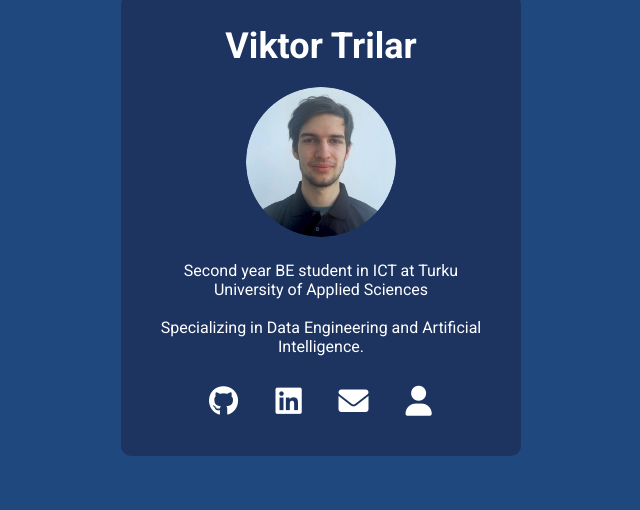
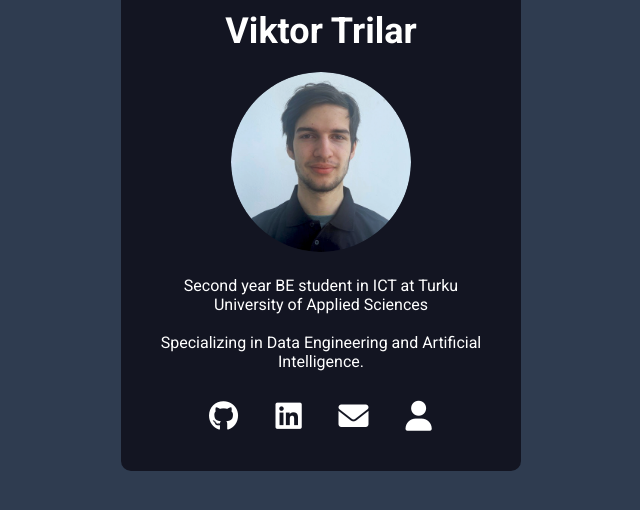
Before and after one commit to viktortrilar/viktortrilar.github.io, a plain HTML site: page index.html in a window 1280 px wide. Shown: the whole page, without its empty margins (319-959 px from the left). Drawn offline with Linux system fonts and the light colour scheme.

Commit message:
color change

```diff
--- a/styles.css
+++ b/styles.css
@@ -6,7 +6,7 @@
 }
 
 body {
-    background-color: #1F487E;
+    background-color: #2f3c50; /*/2b3b4e*/
     color: white;
     display: flex;
     justify-content: center;
@@ -20,10 +20,10 @@ h1 {
 }
 .container {
     text-align: center;
-    background-color: #1D3461;
+    background-color: #131522;
     padding: 30px;
     border-radius: 10px;
-    width: 90%;
+    width: 100%;
     max-width: 400px;
     margin-bottom: 350px;
 }
@@ -33,8 +33,8 @@ h1 {
 }
 
 .profile-img {
-    width: 150px;
-    height: 150px;
+    width: 180px;
+    height: 180px;
     border-radius: 50%;
     object-fit: cover;
     margin-bottom: 20px;
@@ -81,7 +81,7 @@ h1 {
 .social-link i:hover,
 .mail-button i:hover,
 .cv-button i:hover {
-    color: #6290C8;
+    color: #2f3c50;
 }
 
 .hover-text {
```
